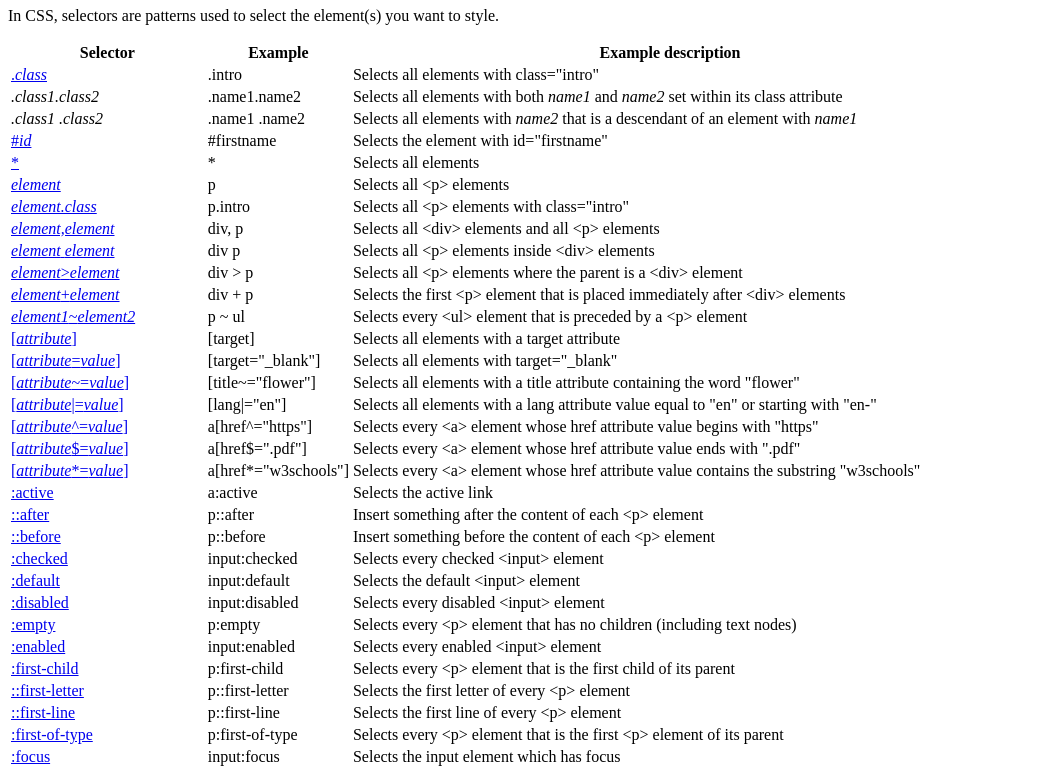
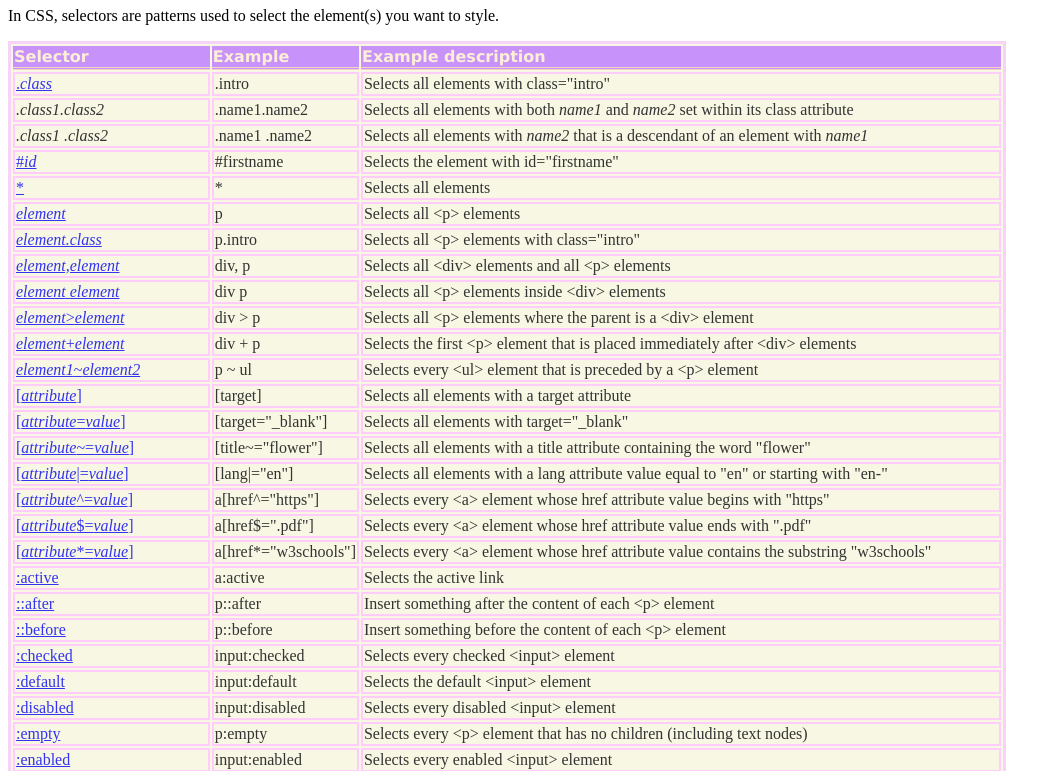
Before and after one commit to Julian-T-86/css-selectors, a plain HTML site: page index.html in a window 1280 px wide. Shown: the part 73-844 px from the top of the page, without its empty margins (0-1061 px from the left). Drawn offline with Linux system fonts and the light colour scheme.

Commit message:
Update index.html
updated relative link to css file

```diff
--- a/index.html
+++ b/index.html
@@ -3,7 +3,7 @@
 <head>
     <meta charset="UTF-8">
     <meta name="viewport" content="width=device-width, initial-scale=1.0">
-    <link rel="stylesheet" href="/Cheat Sheet/styles.css">
+    <link rel="stylesheet" href="./styles.css">
     <title>CSS Selectors</title>
 </head>
 <body>
```
